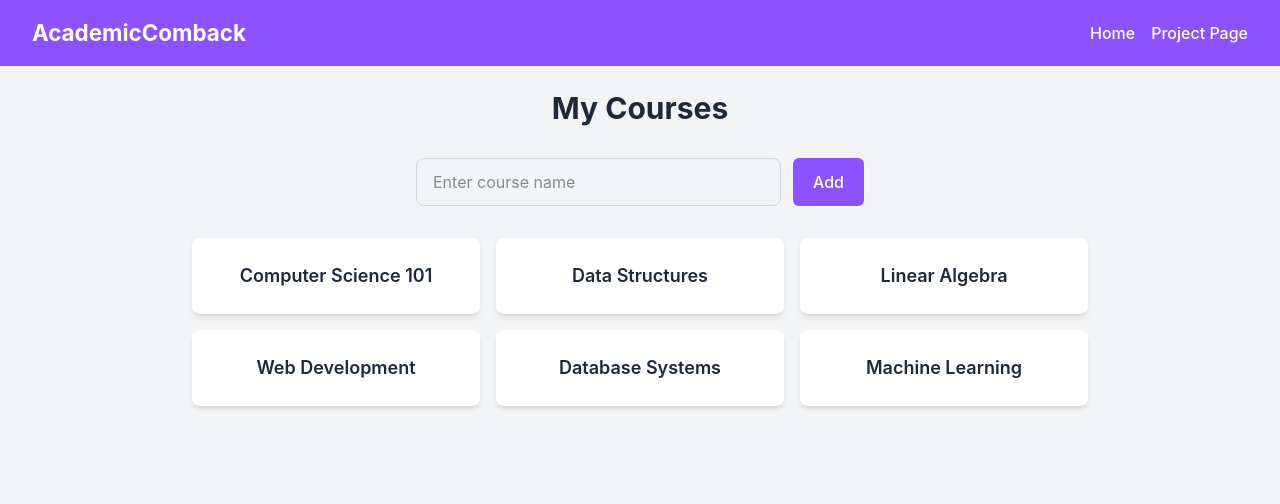
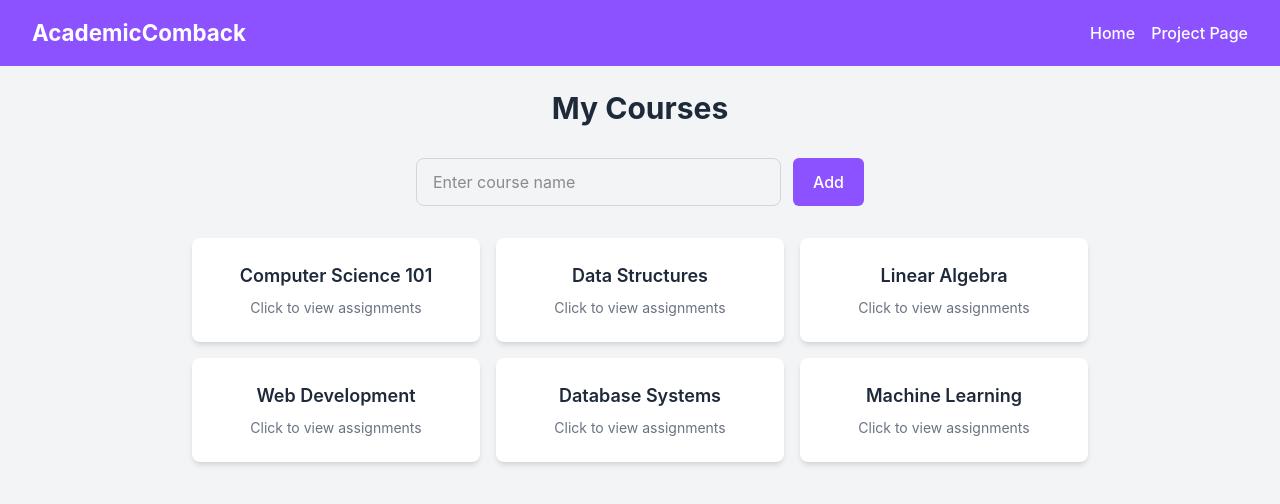
Before and after one commit to samith01/WIEE_Code-AcademicComback, a React (Vite) app: page / in a window 1280 px wide. Shown: the top 504 px of the page. Built offline with nearby package versions, Linux system fonts and the light colour scheme.

Commit message:
create assignment page component link

```diff
--- a/src/pages/Home.jsx
+++ b/src/pages/Home.jsx
@@ -1,4 +1,5 @@
 import { useState } from "react";
+import Assignment from "./Assignment";
 
 export default function App() {
   const [courses, setCourses] = useState([
@@ -10,6 +11,7 @@ export default function App() {
     "Machine Learning"
   ]);
   const [newCourse, setNewCourse] = useState("");
+  const [selectedCourse, setSelectedCourse] = useState(null);
 
   const addCourse = () => {
     if (newCourse.trim()) {
@@ -17,6 +19,19 @@ export default function App() {
       setNewCourse("");
     }
   };
+
+  const handleCourseClick = (course) => {
+    setSelectedCourse(course);
+  };
+
+  const handleBackToCourses = () => {
+    setSelectedCourse(null);
+  };
+
+  // If a course is selected, show the Assignment page
+  if (selectedCourse) {
+    return <Assignment courseName={selectedCourse} onBack={handleBackToCourses} />;
+  }
 
   return (
     <div className="min-h-screen bg-gray-100 p-6">
@@ -47,11 +62,15 @@ export default function App() {
           {courses.map((course, index) => (
             <div
               key={index}
-              className="bg-white p-6 rounded-lg shadow-md hover:shadow-lg transition-shadow duration-200 cursor-pointer"
+              onClick={() => handleCourseClick(course)}
+              className="bg-white p-6 rounded-lg shadow-md hover:shadow-lg transition-all duration-200 cursor-pointer transform hover:scale-105"
             >
               <h3 className="text-lg font-semibold text-gray-800 text-center">
                 {course}
               </h3>
+              <p className="text-sm text-gray-500 text-center mt-2">
+                Click to view assignments
+              </p>
             </div>
           ))}
         </div>
```
